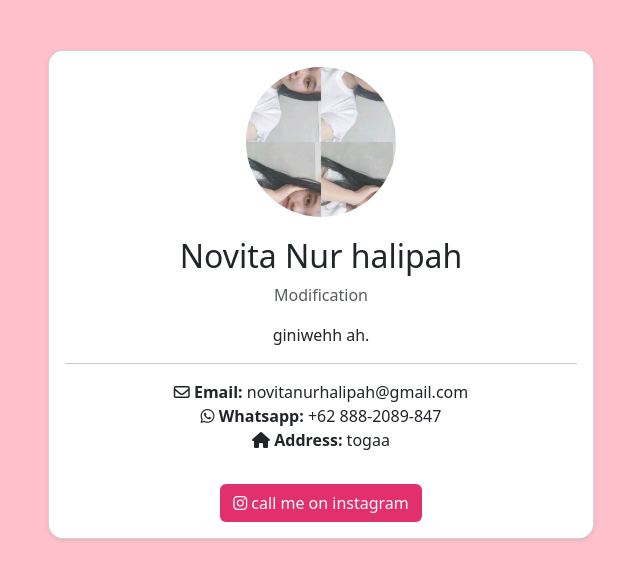
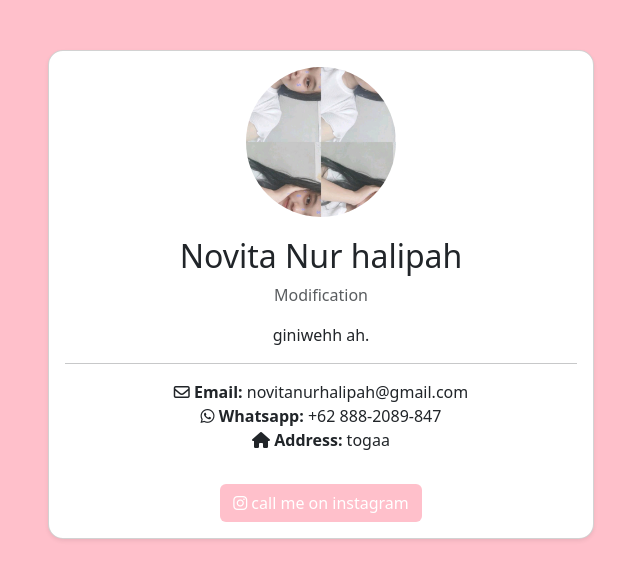
Before and after one commit to Riswanwaeah/pcc_novita-nur-halipah_xrpl3, a plain HTML site: page index.html in a window 1280 px wide. Shown: the whole page, without its empty margins (319-959 px from the left). Drawn offline with nearby package versions, Linux system fonts and the light colour scheme.

Commit message:
Update style.css

```diff
--- a/style.css
+++ b/style.css
@@ -13,9 +13,9 @@ body {
     margin-bottom: 20px;
 }
 .btn-instagram {
-    background-color: #e1306c;
+    background-color: #ffc0cb;
     color: white;
 }
 .btn-instagram:hover {
-    background-color: #c1275b;
+    background-color: #ffc0cb;
 }
```
